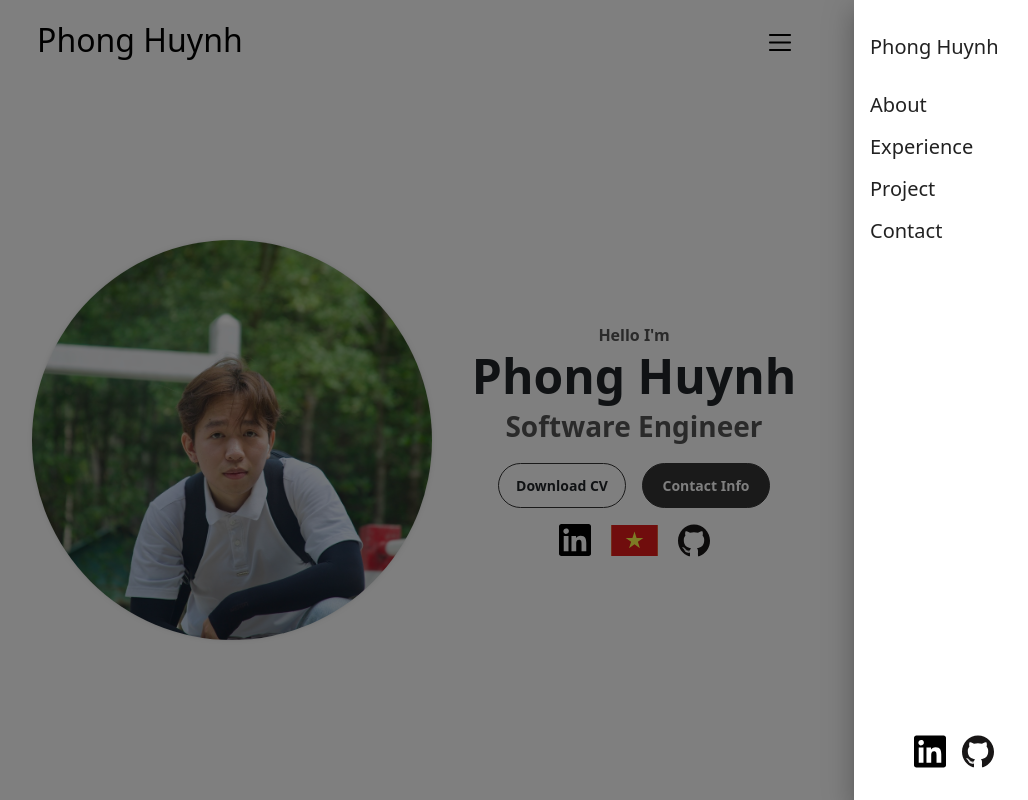
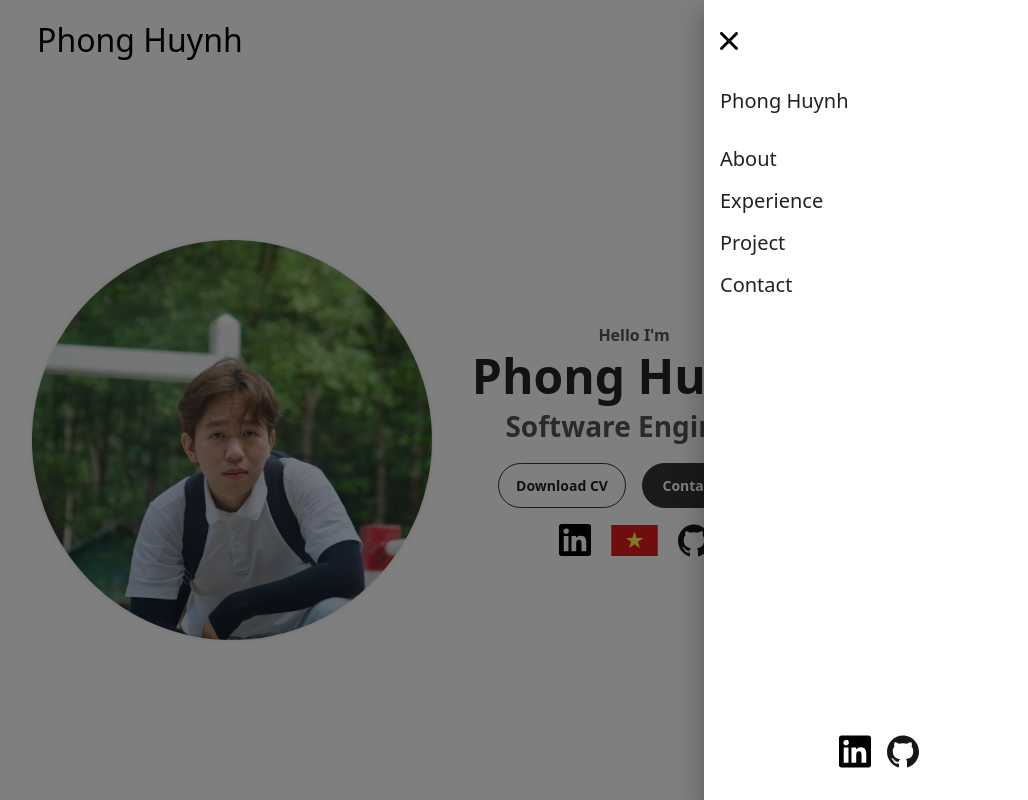
Before and after one commit to phong-huynh/phong-huynh, a React (Vite) app: page / in a window 1280 px wide. Both pictures are taken after a click on the element 1005 px from the left and 40 px from the top of the page. Shown: the top 800 px of the page, without its empty margins (226-1254 px from the left). Built offline with nearby package versions, Linux system fonts and the light colour scheme.

Commit message:
add close drawer button

```diff
--- a/src/App.tsx
+++ b/src/App.tsx
@@ -1,6 +1,6 @@
 import { Box, Drawer } from '@mui/material'
 import { useState } from 'react'
-import { BreadIcon, GitHub, LinkedIn } from './assets'
+import { BreadIcon, CloseIcon, GitHub, LinkedIn } from './assets'
 import { ScrollButton } from './components'
 import { author } from './configs'
 import {
@@ -52,8 +52,20 @@ export const App = () => {
       <ScrollButton />
 
       <Drawer anchor="right" open={open} onClose={toggleDrawer}>
-        <Box width={200} className="drawer-nav-links">
+        <Box
+          maxWidth={350}
+          width={window.innerWidth * 0.5}
+          className="drawer-nav-links"
+        >
           <div className="nav-links-container">
+            <div className="d-flex align-items-center mb-4">
+              <img
+                src={CloseIcon}
+                onClick={toggleDrawer}
+                className="close-icon cursor-pointer"
+                alt="close-icon"
+              />
+            </div>
             <a onClick={toggleDrawer} className="nav-link mb-3" href="#home">
               Phong Huynh
             </a>
--- a/src/assets/icons/index.ts
+++ b/src/assets/icons/index.ts
@@ -2,6 +2,7 @@ import ArrowDown from './arrow-down.svg'
 import BackendDevelopment from './backend-development.svg'
 import Blockchain from './blockchain.svg'
 import BreadIcon from './bread-icon.svg'
+import CloseIcon from './close.svg'
 import Education from './education.svg'
 import Email from './email.svg'
 import Expanded from './expanded.svg'
@@ -15,6 +16,7 @@ export {
   BackendDevelopment,
   Blockchain,
   BreadIcon,
+  CloseIcon,
   Education,
   Email,
   Expanded,
--- a/src/styles/App.scss
+++ b/src/styles/App.scss
@@ -64,6 +64,11 @@
   row-gap: 24px;
   height: 100%;
   justify-content: space-between;
+
+  .close-icon {
+    width: 18px;
+    aspect-ratio: 1;
+  }
 
   .nav-links-container {
     display: flex;
```
Also changed, not shown: src/assets/icons/close.svg (added).
